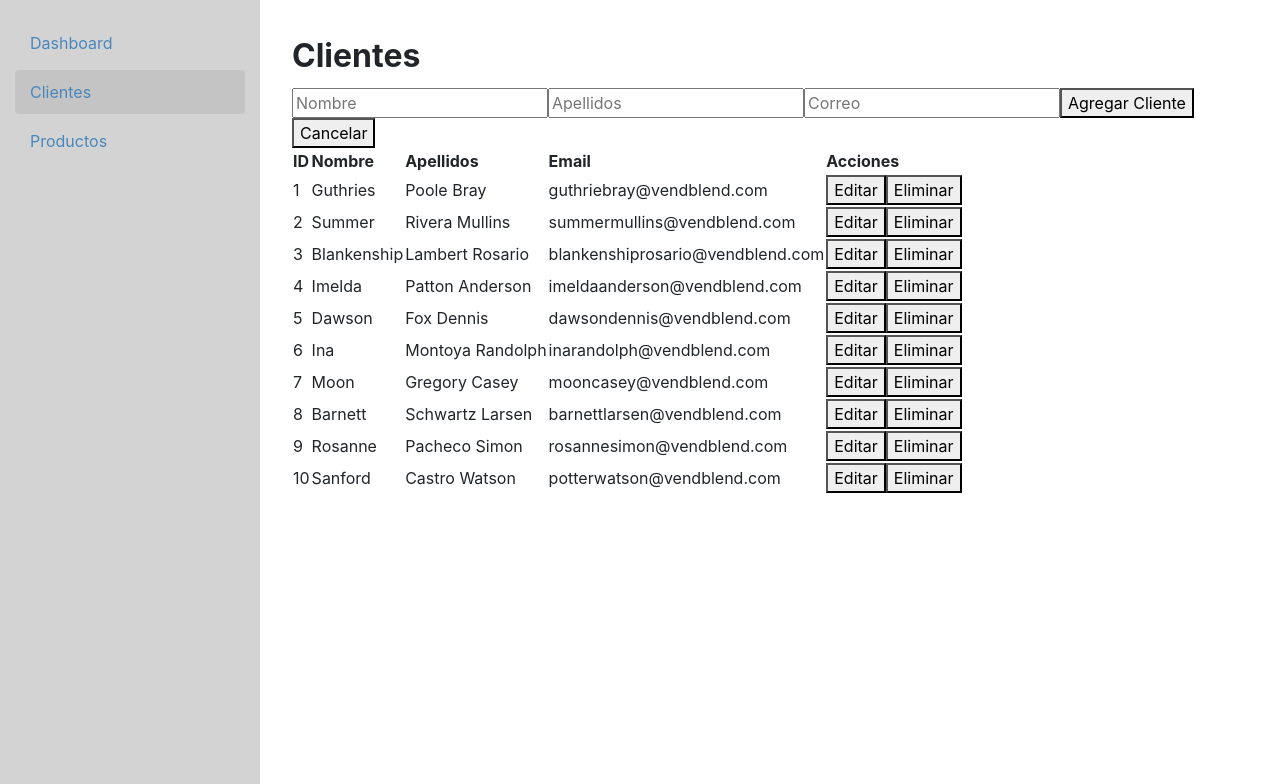
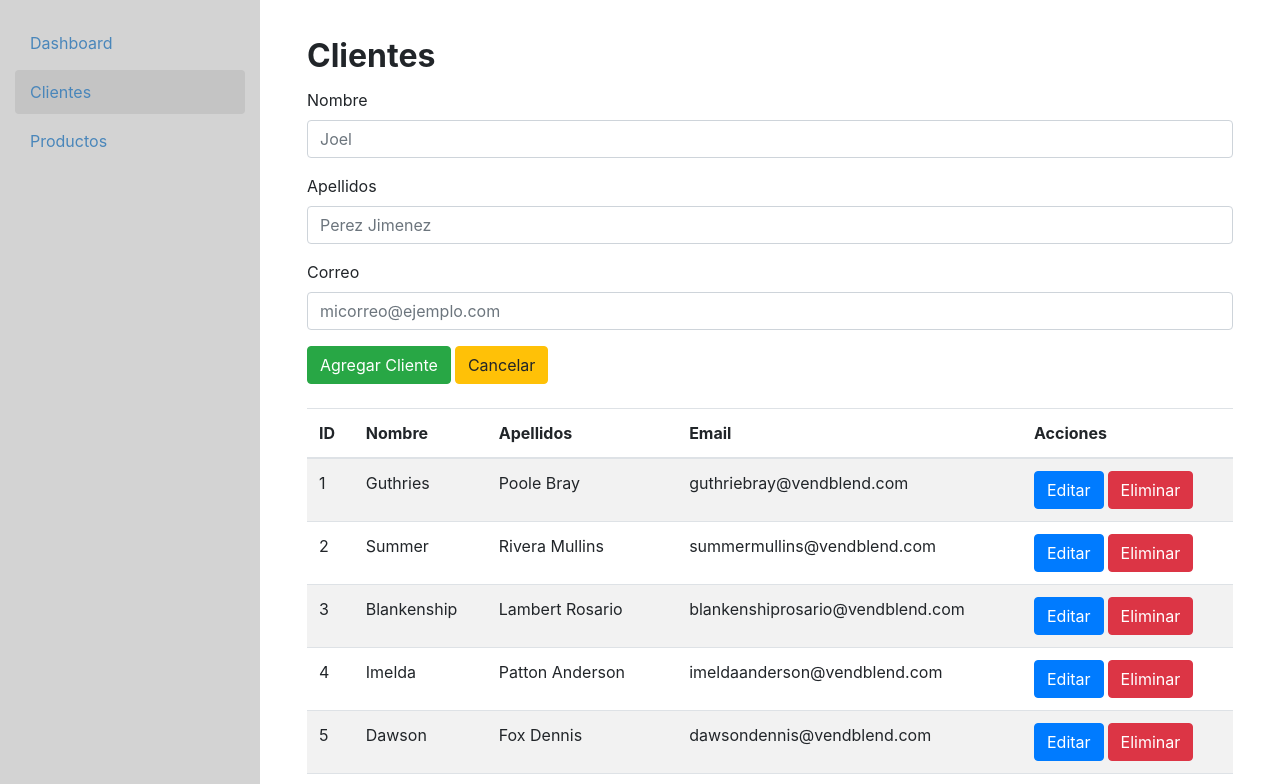
Before and after one commit to AGutierrezR/react-dashboard, a React (Create React App) app: page /admin/clientes in a window 1280 px wide. Shown: the top 784 px of the page. Built offline with nearby package versions, Linux system fonts and the light colour scheme; data requests are answered from the project's data file.

Commit message:
Implementar boostrap en Clientes

```diff
--- a/src/components/Forms/ClientForm.js
+++ b/src/components/Forms/ClientForm.js
@@ -22,34 +22,50 @@ class ClientForm extends Component {
   render() {
     return (
       <form onSubmit={this.onSubmitHandler}>
-
+        <div className="form-group">
+          <label>Nombre</label>
           <input
+            className="form-control"
             type="text"
             name="name"
-          placeholder="Nombre"
+            placeholder="Joel"
             onChange={this.onChangeHandler}
             value={this.state.name}
             required/>
+        </div>
 
+        <div className="form-group">
+          <label>Apellidos</label>
           <input
+            className="form-control"
             type="text"
             name="lastname"
-          placeholder="Apellidos"
+            placeholder="Perez Jimenez"
             onChange={this.onChangeHandler}
             value={this.state.lastname}
             required/>
+        </div>
 
+        <div className="form-group">
+          <label>Correo</label>
           <input
+            className="form-control"
             type="email"
             name="email"
-          placeholder="Correo"
+            placeholder="micorreo@ejemplo.com"
             onChange={this.onChangeHandler}
             value={this.state.email}
             required/>
+        </div>
 
-        <button type="submit">Agregar Cliente</button>
-        <button onClick={this.props.dismiss}>Cancelar</button>
-
+        <div>
+          <button
+            className="btn btn-success"
+            type="submit">Agregar Cliente</button>
+          <button
+            className="btn btn-warning ml-1"
+            onClick={this.props.dismiss}>Cancelar</button>
+        </div>
       </form>
     )
   }
--- a/src/views/Clients.js
+++ b/src/views/Clients.js
@@ -8,7 +8,7 @@ class Clients extends Component {
   state = {
     clients: null,
     form: null,
-    isEditing: false
+    isEditing: false,
   }
 
   componentDidMount() {
@@ -23,9 +23,9 @@ class Clients extends Component {
   }
 
   createClientHanlder = (client) => {
-    const {name, lastname, email} = client
+    const { name, lastname, email } = client
     axios
-      .post(axiosURL.clients, {name, lastname, email})
+      .post(axiosURL.clients, { name, lastname, email })
       .then((res) => {
         const clients = [...this.state.clients, res.data]
         this.setState({ clients })
@@ -36,21 +36,21 @@ class Clients extends Component {
   }
 
   updateClientHandler = (_client) => {
-    const {id, name, lastname, email} = _client
+    const { id, name, lastname, email } = _client
     axios
       .patch(axiosURL.clients + '/' + id, {
         name,
         lastname,
-        email
+        email,
       })
       .then((res) => {
-        this.setState(prevState => ({
+        this.setState((prevState) => ({
           clients: prevState.clients.map((client) => {
-            if(client.id === _client.id) {
+            if (client.id === _client.id) {
               client = _client
             }
             return client
-          })
+          }),
         }))
       })
       .catch(({ response }) => {
@@ -72,11 +72,11 @@ class Clients extends Component {
   }
 
   editHandler = (client) => {
-    this.setState({form: client, isEditing: true})
+    this.setState({ form: client, isEditing: true })
   }
 
   dismissEditHandler = () => {
-    this.setState({form: null, isEditing: false})
+    this.setState({ form: null, isEditing: false })
   }
 
   render() {
@@ -85,7 +85,7 @@ class Clients extends Component {
 
     if (this.state.clients) {
       clients = (
-        <table>
+        <table className="table table-striped table-hover mt-4 mb-5">
           <thead>
             <tr>
               {thClientArray.map((prop, key) => {
@@ -102,8 +102,16 @@ class Clients extends Component {
                   <td>{client.lastname}</td>
                   <td>{client.email}</td>
                   <td>
-                    <button onClick={() => this.editHandler(client)}>Editar</button>
-                    <button onClick={() => this.deleteClientHandler(client.id)}>
+                    <button
+                      className="btn btn-primary"
+                      onClick={() => this.editHandler(client)}
+                    >
+                      Editar
+                    </button>
+                    <button
+                      className="btn btn-danger ml-1"
+                      onClick={() => this.deleteClientHandler(client.id)}
+                    >
                       Eliminar
                     </button>
                   </td>
@@ -119,19 +127,30 @@ class Clients extends Component {
       editForm = (
         <ClientForm
           {...this.state.form}
-          submit={(client) => {this.updateClientHandler(client)}}
-          dismiss={this.dismissEditHandler}/>
+          submit={(client) => {
+            this.updateClientHandler(client)
+          }}
+          dismiss={this.dismissEditHandler}
+        />
       )
     }
 
     return (
       <div className="content">
+        <div className="container-fluid">
+          <div className="row">
+            <div className="col-md-12">
               <h1>Clientes</h1>
               <ClientForm
                 submit={(client) => this.createClientHanlder(client)}
               />
+              <div className="table-responsive">
                 {clients}
+              </div>
               {editForm}
+            </div>
+          </div>
+        </div>
       </div>
     )
   }
```
Lines whose indentation alone changed are shown as unchanged.
